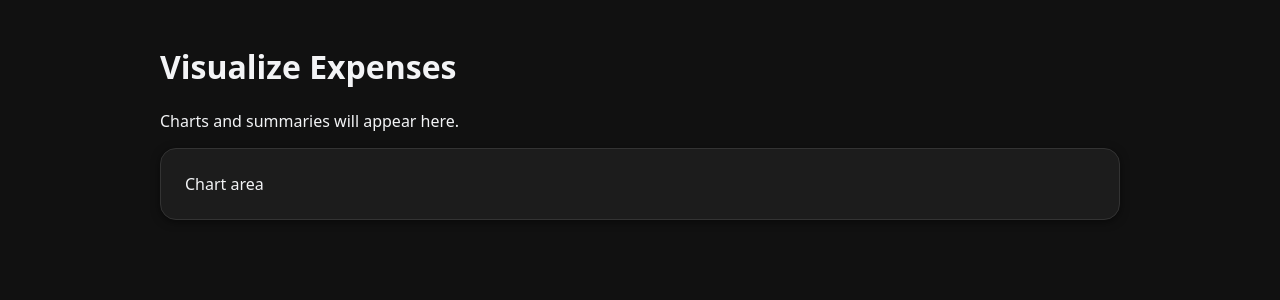
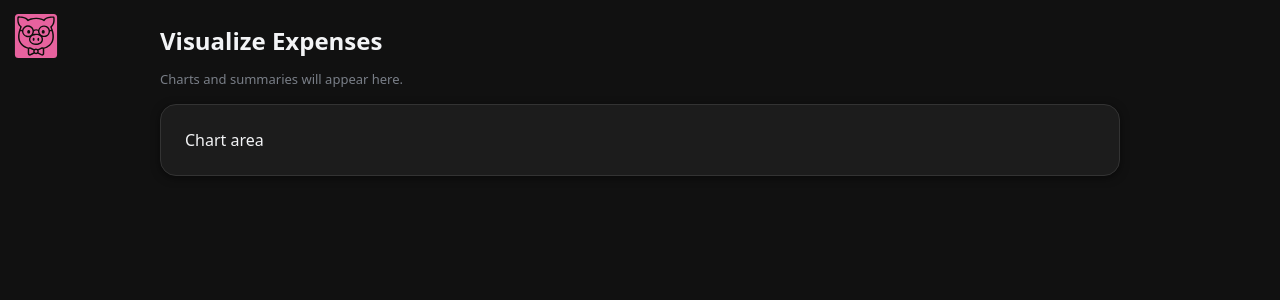
Before and after one commit to fedluc/penny, a React (Vite) app in the folder frontend/: page /visualize in a window 1280 px wide. Shown: the top 300 px of the page. Built offline with nearby package versions, Linux system fonts and the light colour scheme.

Commit message:
added button to return to home

```diff
--- /dev/null
+++ b/frontend/src/components/BrandLink.tsx
@@ -0,0 +1,10 @@
+import { Link } from "react-router-dom";
+import pennyUrl from "../assets/penny.svg";
+
+export default function BrandLink() {
+  return (
+    <Link to="/" className="brand-link" aria-label="Go to home">
+      <img src={pennyUrl} alt="" aria-hidden="true" />
+    </Link>
+  );
+}
--- a/frontend/src/index.css
+++ b/frontend/src/index.css
@@ -102,6 +102,31 @@ img, svg, video { max-width: 100%; height: auto; }
   opacity: .55; cursor: not-allowed; box-shadow: none; transform: none;
 }
 
+/* --- Brand home-link button --- */
+.brand-link {
+  position: fixed;
+  top: 14px;
+  left: 14px;
+  display: inline-flex;
+  align-items: center;
+  justify-content: center;
+  z-index: 50;
+  cursor: pointer;
+  transition: transform .12s ease, opacity .12s ease;
+  opacity: 0.9;
+}
+.brand-link:hover {
+  opacity: 1;
+  transform: scale(1.05);
+}
+.brand-link img {
+  width: 44px;   /* bigger logo */
+  height: 44px;
+  display: block;
+}
+
+
+
 /* ---------- Utility Flex/Grid ---------- */
 .row { display: flex; gap: 12px; align-items: center; }
 .wrap { flex-wrap: wrap; justify-content: center; }
--- a/frontend/src/pages/AddExpenses.tsx
+++ b/frontend/src/pages/AddExpenses.tsx
@@ -4,6 +4,7 @@ import PreviewTable from "../components/PreviewTable";
 import ResultsTable from "../components/ResultsTable";
 import type { Transaction as Tx } from "../lib/csv";
 import { classifyTransactions, type Classified } from "../lib/api";
+import BrandLink from "../components/BrandLink";
 import "./AddExpenses.css";
 
 export default function AddExpenses() {
@@ -29,11 +30,12 @@ export default function AddExpenses() {
   }
 
   return (
+    <>
+      <BrandLink />
       <main className="page add">
         <div className="container">
           <h1 className="section-title" style={{ fontSize: 24 }}>Add Expenses</h1>
 
-        {/* 1) CSV Input */}
           <section className="section">
             <h3 className="section-title">1) Paste CSV (headers: date, description, amount)</h3>
             <div className="card">
@@ -54,7 +56,6 @@ export default function AddExpenses() {
             </div>
           </section>
 
-        {/* 2) Preview */}
           <section className="section">
             <h3 className="section-title">2) Preview</h3>
             <div className="card">
@@ -62,7 +63,6 @@ export default function AddExpenses() {
             </div>
           </section>
 
-        {/* 3) Classify */}
           <section className="section row wrap">
             <button
               className="btn btn-primary"
@@ -74,8 +74,6 @@ export default function AddExpenses() {
             {error && <p className="add-error">{error}</p>}
           </section>
 
-
-        {/* Results */}
           {results && (
             <section className="section">
               <h3 className="section-title">Results</h3>
@@ -90,5 +88,6 @@ export default function AddExpenses() {
           </footer>
         </div>
       </main>
+    </>
   );
 }
--- a/frontend/src/pages/VisualizeExpenses.tsx
+++ b/frontend/src/pages/VisualizeExpenses.tsx
@@ -1,17 +1,19 @@
+import BrandLink from "../components/BrandLink";
 import "./VisualizeExpenses.css";
 
 export default function VisualizeExpenses() {
   return (
-    <main className="page">
-      <div className="container">
-        <h1 className="header">Visualize Expenses</h1>
-        <p className="subtle">Charts and summaries will appear here.</p>
-
-        {/* Example card placeholder for future charts */}
-        <div className="section">
-          <div className="card">Chart area</div>
+    <>
+      <BrandLink />
+      <main className="page visualize">
+        <div className="container">
+          <h1 className="section-title" style={{ fontSize: 24 }}>Visualize Expenses</h1>
+          <p className="muted">Charts and summaries will appear here.</p>
+          <div className="section">
+            <div className="card">Chart area</div>
+          </div>
         </div>
-      </div>
-    </main>
+      </main>
+    </>
   );
 }
```
Also changed, not shown: frontend/src/components/Buttons.css (added). Lines whose indentation alone changed are shown as unchanged.
